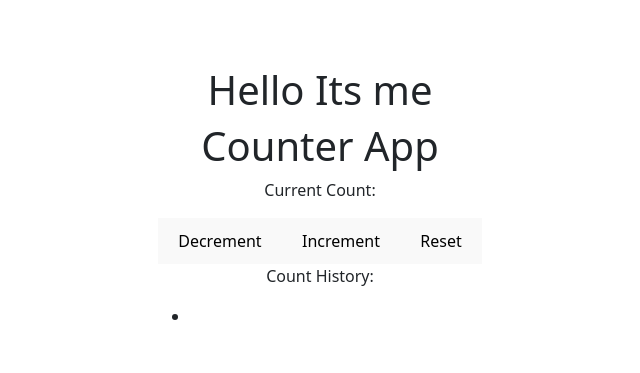
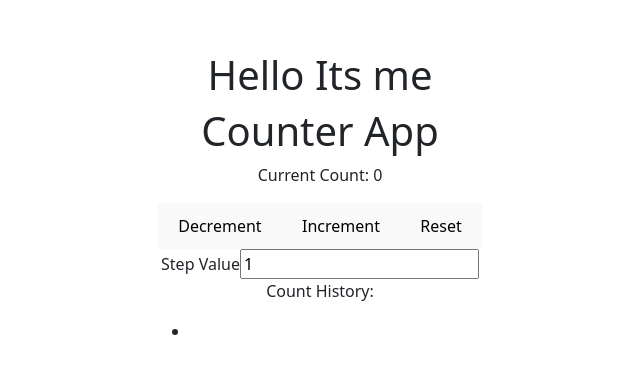
Before and after one commit to structbase/Counter, a React (Vite) app: page / in a window 1280 px wide. Shown: the part 195-568 px from the top of the page, without its empty margins (320-960 px from the left). Built offline with nearby package versions, Linux system fonts and the light colour scheme.

Commit message:
Add state and basic controls to Counter component
useState  implemented for handling a basic count with number type, and default value in the counter component. Basic increment, decrement and reset button implemented using its setter function. and basic step value element added

```diff
--- a/src/components/Counter.tsx
+++ b/src/components/Counter.tsx
@@ -1,6 +1,9 @@
 import type React from "react";
+import { useState } from "react";
 
 export const Counter: React.FC = () => {
+    const [count, setCount] = useState<number>(0);
+
     return (
         <div>
             <div>
@@ -8,15 +11,27 @@ export const Counter: React.FC = () => {
                     <h1>Counter App</h1>
                 </div>
                 <div>
-                    <p>Current Count:</p>
+                    <p>Current Count: {count}</p>
                 </div>
                 <div>
                     <div>
-                        <button>Decrement</button>
-                        <button>Increment</button>
-                        <button>Reset</button>
+                        <button
+                            onClick={() => count > 0 && setCount(count - 1)}
+                        >
+                            Decrement
+                        </button>
+
+                        <button onClick={() => setCount(count + 1)}>
+                            Increment
+                        </button>
+                        <button onClick={() => setCount(0)}>Reset</button>
+                    </div>
+                    <div>
+                        <label htmlFor="value">Step Value</label>
+                        <input type="number" min={1} value={1} />
                     </div>
                 </div>
+
                 <div>
                     <p>Count History:</p>
                 </div>
```
